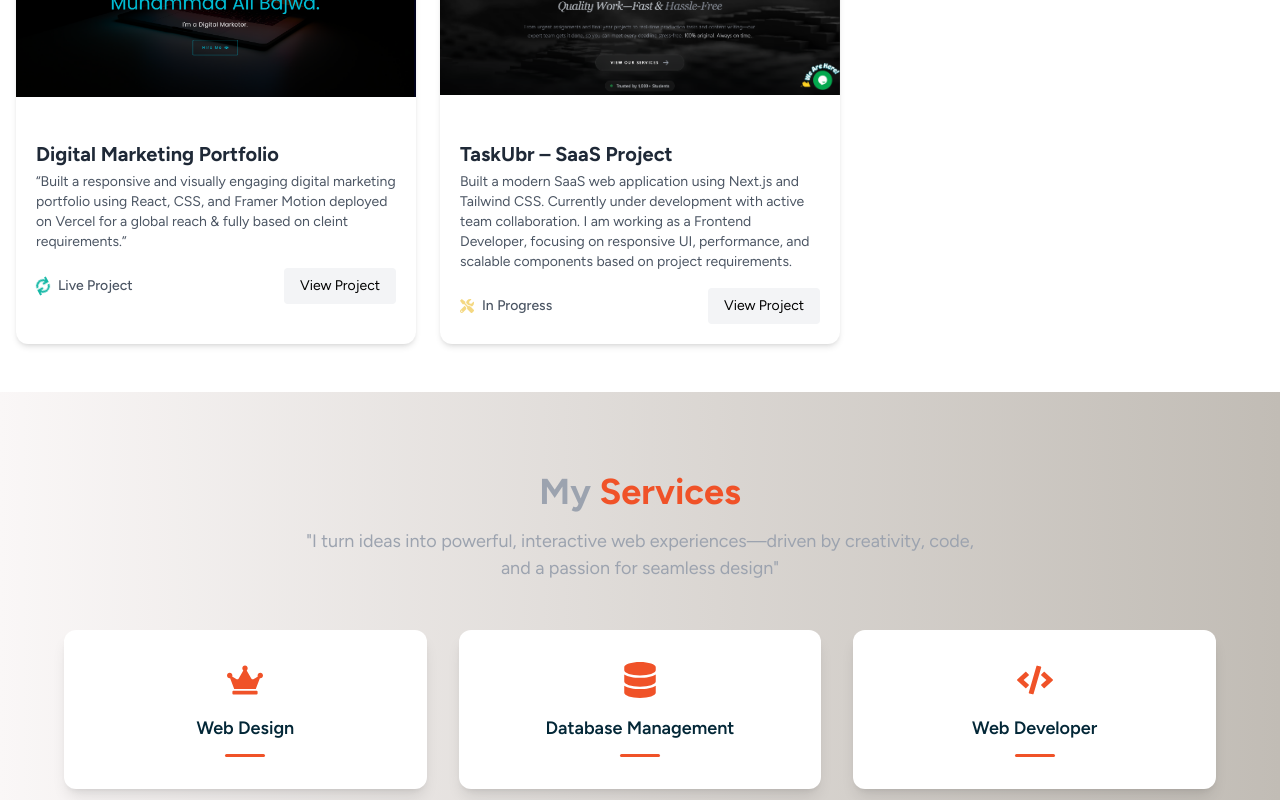
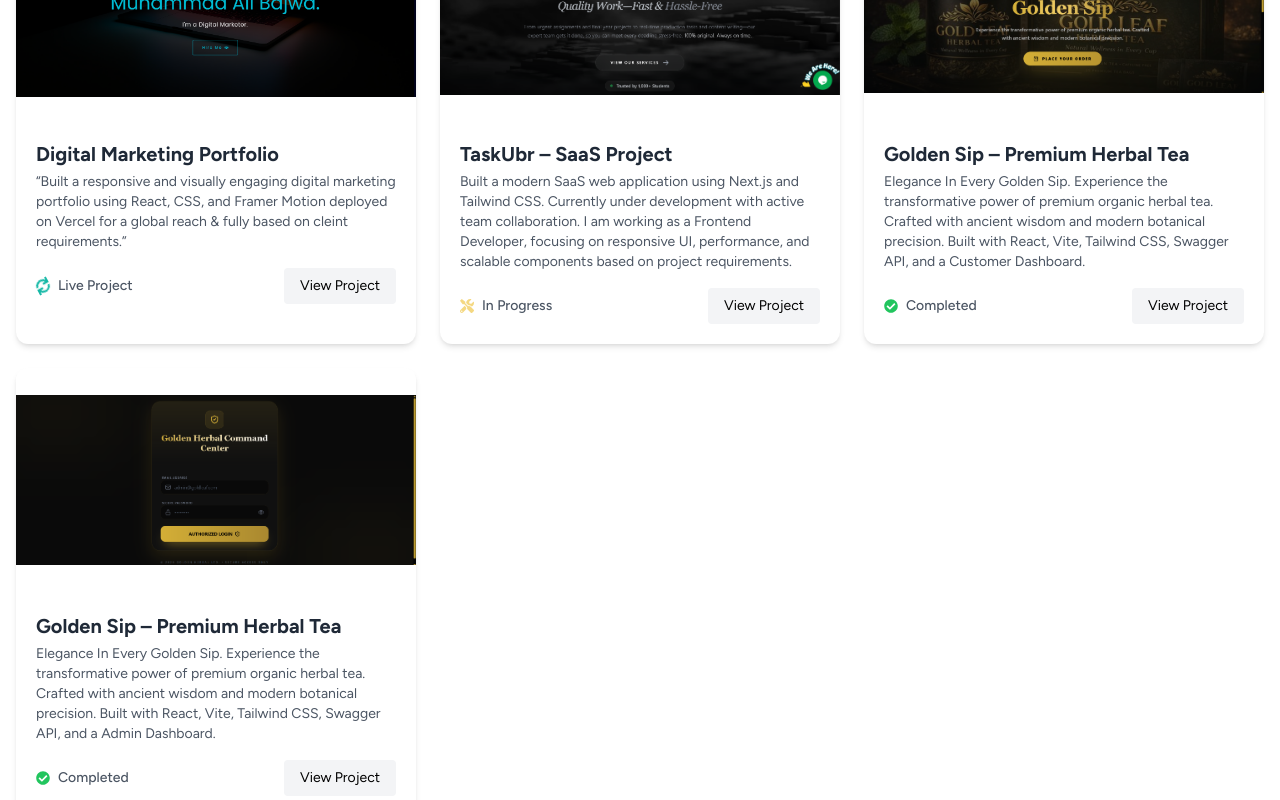
Before and after one commit to codewith-adnan/MyPortFolio, a React (Vite) app: page / in a window 1280 px wide. Shown: the part 3980-4780 px from the top of the page. Built offline with nearby package versions, Linux system fonts and the light colour scheme.

Commit message:
add new projects

```diff
--- a/src/components/ProjectSection.jsx
+++ b/src/components/ProjectSection.jsx
@@ -10,6 +10,9 @@ import Img5 from "../assets/Capture.PNG";
 import Img6 from "../assets/live project.PNG";
 import Img7 from "../assets/Capture 7.PNG";
 import Img8 from "../assets/Capture8.PNG";
+import Img9 from "../assets/Capture (2).png";
+import Img10 from "../assets/Capture (3).png";
+
 
 const projects = [
   {
@@ -78,7 +81,24 @@ const projects = [
       text: "In Progress",
       icon: <FaTools className="text-yellow-500 animate-pulse" />
     },
+  },
+  {
+    id: 9,
+    title: "Golden Sip – Premium Herbal Tea",
+    description: "Elegance In Every Golden Sip. Experience the transformative power of premium organic herbal tea. Crafted with ancient wisdom and modern botanical precision. Built with React, Vite, Tailwind CSS, Swagger API, and a Customer Dashboard.",
+    image: Img9,
+    link: "https://golden-herbal-user-side.vercel.app/",
+    status: { text: "Completed", icon: <FaCheckCircle className="text-green-500" /> },
+  },
+  {
+    id: 10,
+    title: "Golden Sip – Premium Herbal Tea",
+    description: "Elegance In Every Golden Sip. Experience the transformative power of premium organic herbal tea. Crafted with ancient wisdom and modern botanical precision. Built with React, Vite, Tailwind CSS, Swagger API, and a Admin Dashboard.",
+    image: Img10,
+    link: "https://golden-herbal-admin-side.vercel.app/",
+    status: { text: "Completed", icon: <FaCheckCircle className="text-green-500" /> },
   }
+
 
 ];
 
```
